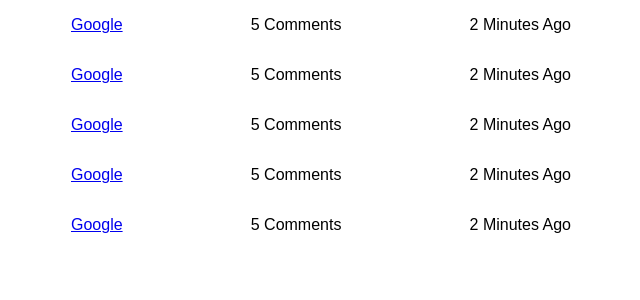
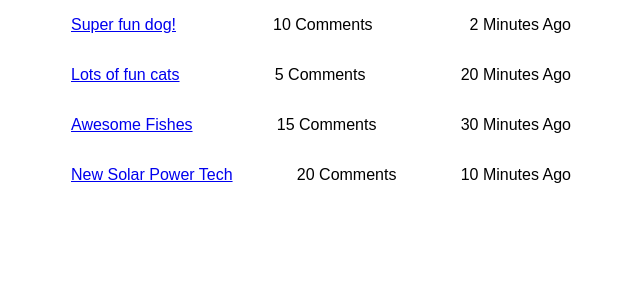
Before and after one commit to UpskillCourses/react-course, a React (Create React App) app: page / in a window 1280 px wide. Shown: the top 300 px of the page, without its empty margins (319-959 px from the left). Built offline with nearby package versions, Linux system fonts and the light colour scheme.

Commit message:
Lesson 7

```diff
--- a/src/App.js
+++ b/src/App.js
@@ -7,11 +7,10 @@
   render() {
     return (
       <div className="App">
-        <RedditPost />
-        <RedditPost />
-        <RedditPost />
-        <RedditPost />
-        <RedditPost />
+        <RedditPost title="Super fun dog!" link="http://google.com" commentCount={10} minutesAgo={2} />
+        <RedditPost title="Lots of fun cats" link="http://google.com" commentCount={5} minutesAgo={20} />
+        <RedditPost title="Awesome Fishes" link="http://google.com" commentCount={15} minutesAgo={30} />
+        <RedditPost title="New Solar Power Tech" link="http://google.com" commentCount={20} minutesAgo={10} />
 
       </div>
     );
--- a/src/redditPost.js
+++ b/src/redditPost.js
@@ -1,8 +1,11 @@
 import React from 'react';
 
-export default () =>
-    <div className="reddit-post">
-        <a href="http://google.com">Google</a>
-        <p>5 Comments</p>
-        <p>2 Minutes Ago</p>
-    </div>
+export default (props) =>  {
+    return (
+        <div className="reddit-post">
+            <a href={props.link}>{props.title}</a>
+            <p>{props.commentCount} Comments</p>
+            <p>{props.minutesAgo} Minutes Ago</p>
+        </div>
+    )
+}
```
